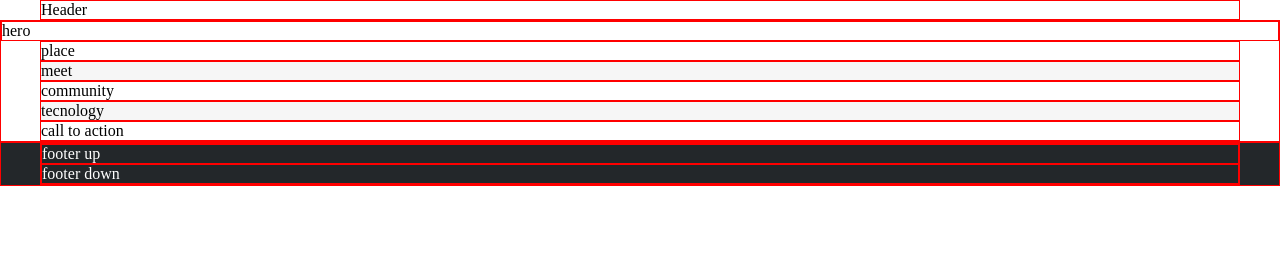
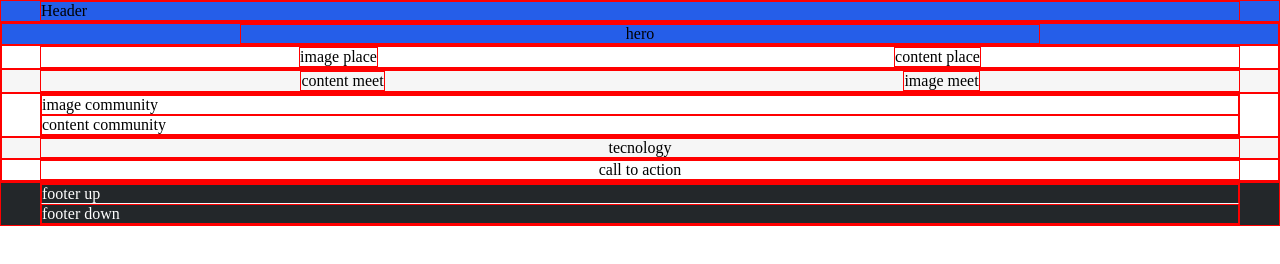
Before and after one commit to Danilo-Mosca/htmlcss-struttura-discord, a plain HTML site: page index.html in a window 1280 px wide. Drawn offline with Linux system fonts and the light colour scheme.

Commit message:
added flexbox in the section

```diff
--- a/css/style.css
+++ b/css/style.css
@@ -23,18 +23,37 @@ body {
     border: 1px solid red;
 }
 
-/* Larghezza container */
+/* Larghezza dei container */
 .container {
     max-width: 1200px;
     margin: 0px auto;
 }
+.small-container {
+    max-width: 800px;
+    margin: 0px auto;
+}
 
-/* Colori di sfondo delle section e del footer */
+/* Colori di sfondo delle section dell'header e del footer */
+.color-blue-header-hero {
+    background-color: var(--color-blue);
+}
 .color-light-backgroud {
     background-color: var(--color-light);
 }
-
 .color-dark-backgroud-footer {
     background-color: var(--color-dark);
     color: white;
 }
+
+/* Flex */
+.flex-display {
+    display: flex;
+    justify-content: space-around;
+}
+.row-reverse {
+    flex-direction: row-reverse;
+}
+/* footer */
+.footer-up {
+    border-bottom: 1px solid var(--color-light);
+}
--- a/index.html
+++ b/index.html
@@ -10,39 +10,63 @@
 
 <body>
     <!-- header -->
-    <header class="debug container">
-        Header
+    <header class="color-blue-header-hero debug">
+        <div class="container debug" >
+            Header
+        </div>
     </header>
 
     <!-- main -->
     <main class="debug">
-        <section id="hero" class="debug">
-            hero
+        <section id="hero" class="color-blue-header-hero debug">
+            <div class="small-container flex-display debug">hero</div>
         </section>
-        <section id="place" class="debug container">
-            place
+        <section id="place" class="debug">
+            <div class="container flex-display debug">
+                <div class="image debug">
+                    image place
+                </div>
+                <div class="content debug">
+                    content place
+                </div>
+            </div>
+
         </section>
-        <section id="meet" class="debug container color-light-backgroud">
-            meet
+        <section id="meet" class="color-light-backgroud debug">
+            <div class="container flex-display row-reverse debug">
+                <div class="image debug">
+                    image meet
+                </div>
+                <div class="content debug">
+                    content meet
+            </div>
+
         </section>
-        <section id="community" class="debug container">
-            community
+        <section id="community" class="debug">
+            <div class="container debug">
+                <div class="image debug">
+                    image community
+                </div>
+                <div class="content debug">
+                    content community
+            </div>
+
         </section>
-        <section id="tecnology" class="debug container color-light-backgroud">
-            tecnology
+        <section id="tecnology" class="color-light-backgroud debug">
+            <div class="container flex-display debug">tecnology</div>
         </section>
-        <section id="call-to-action" class="debug container">
-            call to action
+        <section id="call-to-action" class="debug">
+            <div class="container flex-display debug">call to action</div>
         </section>
     </main>
 
     <!-- footer -->
-    <footer class="debug color-dark-backgroud-footer">
+    <footer class="color-dark-backgroud-footer debug">
         <div class="container debug">
-            <div class="up debug">
+            <div class="footer-up debug">
                 footer up
             </div>
-            <div class="down debug">
+            <div class="footer-down debug">
                 footer down
             </div>
         </div>
```
